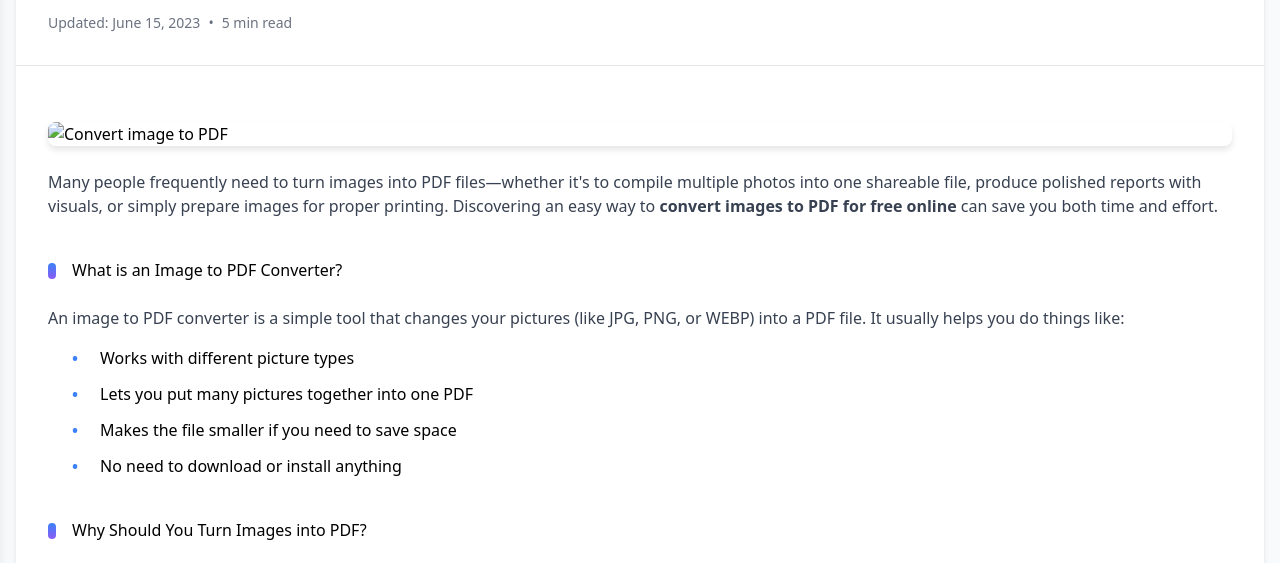
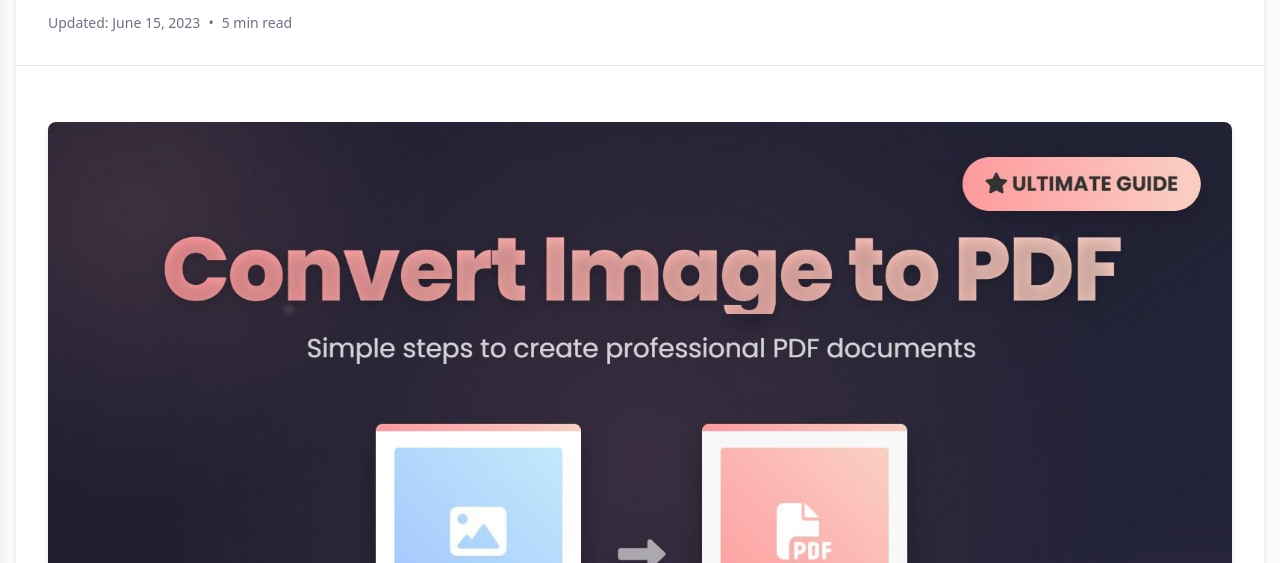
Before and after one commit to stackotools/webtools, a plain HTML site: page how-to-convert-image-to-pdf.html in a window 1280 px wide. Shown: the part 215-778 px from the top of the page. Drawn offline with nearby package versions, Linux system fonts and the light colour scheme.

Commit message:
Update how-to-convert-image-to-pdf.html

```diff
--- a/how-to-convert-image-to-pdf.html
+++ b/how-to-convert-image-to-pdf.html
@@ -149,7 +149,7 @@
 
             <!-- Article Body -->
             <div class="p-6 md:p-8 article-content">
-                <img src="images/convert-image-to-pdf.jpg" alt="Convert image to PDF" class="w-full aspect-video">
+                <img src="convert-image-to-pdf.jpg" alt="Convert image to PDF" class="w-full aspect-video">
 
                 <p class="text-gray-700 mb-6">Many people frequently need to turn images into PDF files—whether it's to compile multiple photos into one shareable file, produce polished reports with visuals, or simply prepare images for proper printing. Discovering an easy way to <strong>convert images to PDF for free online</strong> can save you both time and effort.</p>
 
```
